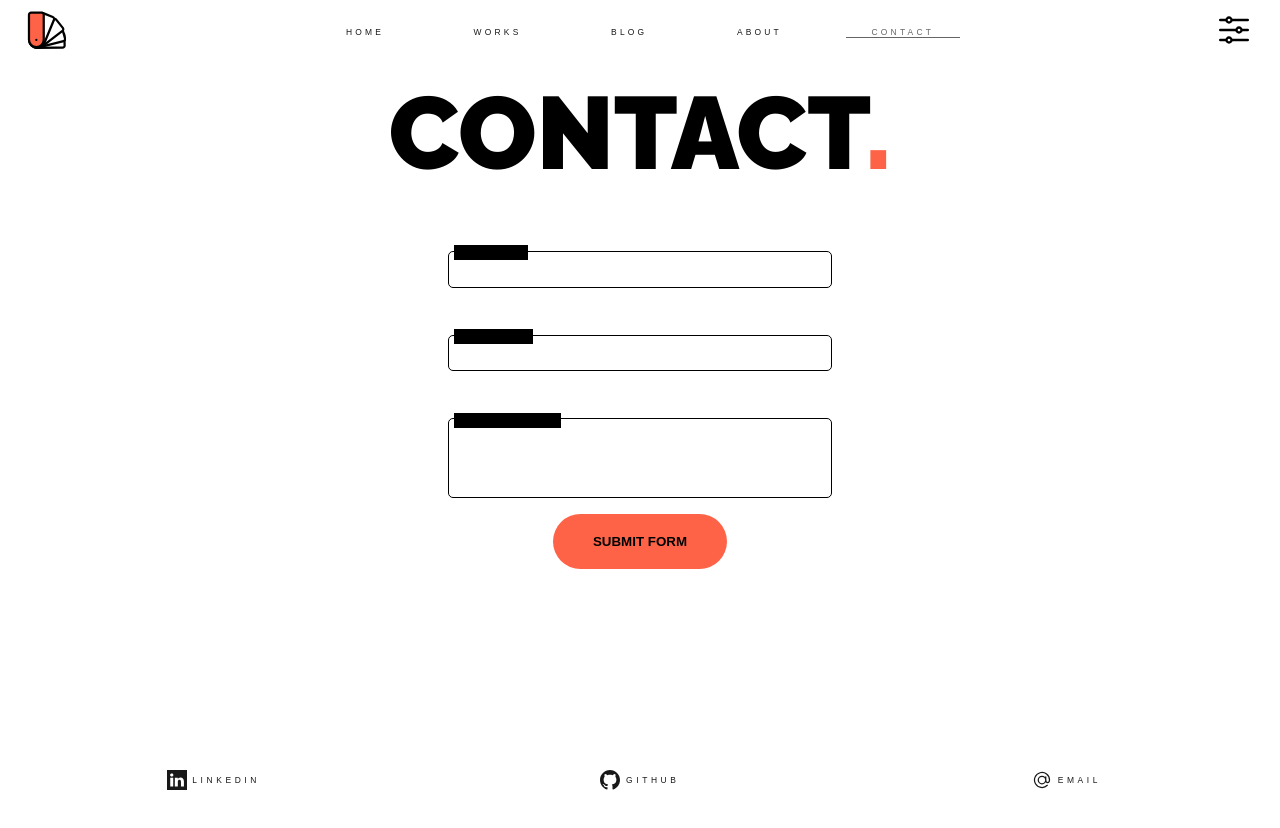
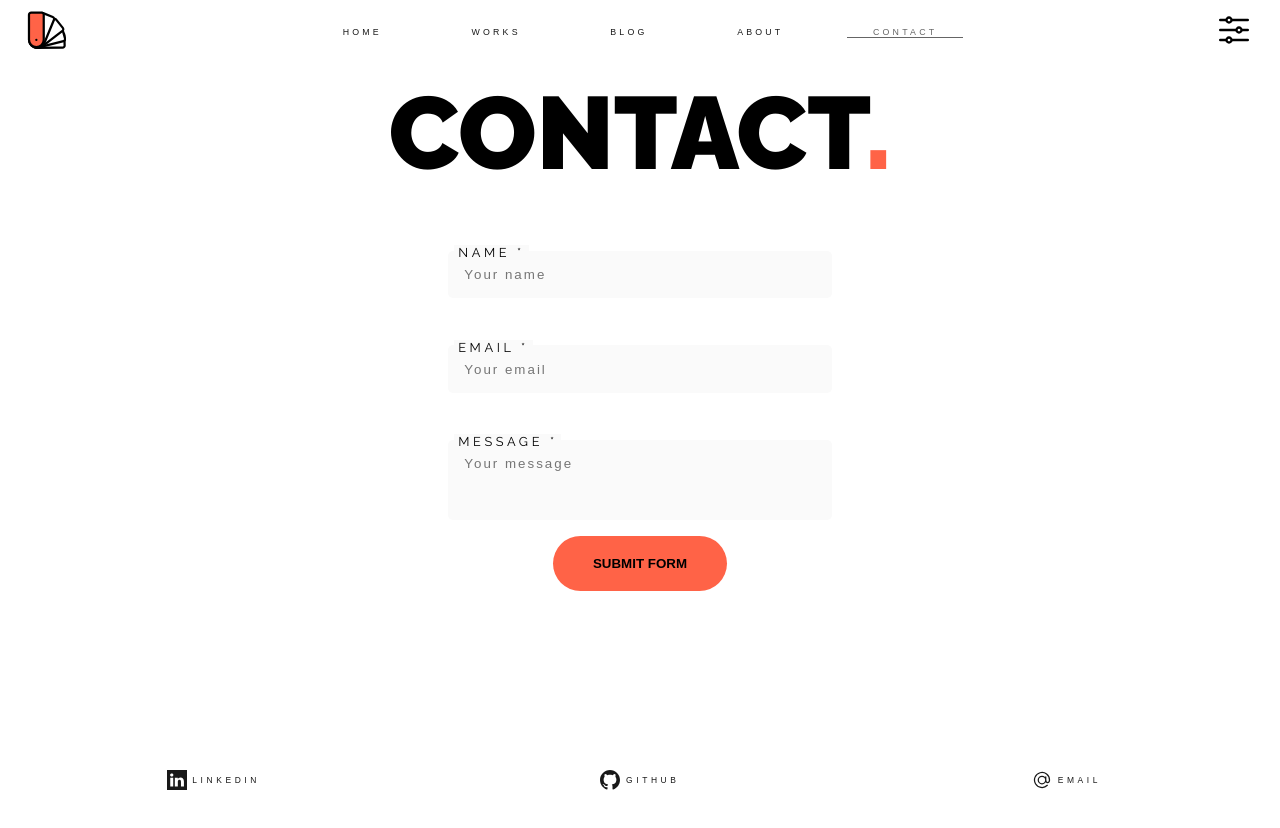
Before and after one commit to JonathanOHolmberg/portfolio, a Next.js app in the folder site/: page /contact in a window 1280 px wide. Shown: the top 828 px of the page. Built offline with nearby package versions, Linux system fonts and the light colour scheme; no server answers.

Commit message:
contactform styling and behavior

```diff
--- a/site/src/components/Contact/ContactForm.tsx
+++ b/site/src/components/Contact/ContactForm.tsx
@@ -23,11 +23,11 @@ const ContactForm = () => {
     <form action="https://api.web3forms.com/submit" method="POST">
       <input type="hidden" name="access_key" value={process.env.NEXT_PUBLIC_W3FORMS_ACCESS_KEY} />
       <label htmlFor="name">Name *</label>
-      <input type="text" name="name" value={formState.name} onChange={handleChange} required min={3} autoComplete="name" />
+      <input type="text" name="name" placeholder="Your name" value={formState.name} onChange={handleChange} required minLength={3} autoComplete="name" />
       <label htmlFor="email">Email *</label>
-      <input type="email" name="email" value={formState.email} onChange={handleChange} required autoComplete="email" />
+      <input type="email" name="email" placeholder="Your email" value={formState.email} onChange={handleChange} required autoComplete="email" />
       <label htmlFor="message">Message *</label>
-      <textarea name="message" value={formState.message} onChange={handleChange} required minLength={3} autoComplete="off" />
+      <textarea name="message" placeholder="Your message" value={formState.message} onChange={handleChange} required minLength={3} autoComplete="off" />
       <input type="hidden" name="redirect" value="http://localhost:3000/contact/success" />
       <button type="submit">Submit Form</button>
     </form>
--- a/site/src/styles/globals.css
+++ b/site/src/styles/globals.css
@@ -37,6 +37,7 @@ html {
 :root[data-theme="dark"] {
   color-scheme: dark;
   --c-bg: black;
+  --c-offbg: #17191e;
   --c-main: white;
   --c-glass: rgba(0,0,0, 0.6);
 }
@@ -44,6 +45,7 @@ html {
 :root[data-theme="light"] {
   color-scheme: light;
   --c-bg: white;
+  --c-offbg: #fafafa;
   --c-main: black;
   --c-glass: rgba(255,255,255, 0.6);
 }
@@ -236,7 +238,7 @@ nav > a {
   letter-spacing: 0.2rem;
   text-transform: uppercase;
   opacity: 0.9;
-  font-size: max(0.66vw, 0.4em);
+  font-size: max(0.66vw, 0.55em);
   color: inherit;
   text-decoration: none;
   border-bottom: 1px solid transparent;
@@ -257,7 +259,7 @@ nav > a[aria-disabled="true"] {
   cursor: unset;
 }
 
-@media (max-width: 500px) {
+@media (max-width: 450px) {
   nav > a[aria-disabled="true"] {
     display: none;
   }
@@ -358,6 +360,14 @@ button {
   background-color: var(--c-accent);
 }
 
+button:hover {
+  transform: scale(1.02);
+}
+
+button:active {
+  transform: scale(0.98);
+}
+
 footer {
   height: var(--footer-h);
   width: 100vw;
--- a/site/src/styles/pages/contact.css
+++ b/site/src/styles/pages/contact.css
@@ -22,22 +22,26 @@ form > div {
     position: relative;
 }
 
-label {
+label[for] {
     position: relative;
     top: 2em;
     left: 0.5em;
-    background-color: black;
+    background-color: var(--c-offbg);
     width: fit-content;
     padding: 0 0.3em;
     font-size: 0.8em;
-    font-weight: 800;
+    font-weight: 400;
+    color: var(--c-main);
 }
 
 input, textarea, select {
     max-width: 100%;
     border: 1px solid var(--c-main);
-    padding: 1em 0.5em 0.5em;
+    padding: 1em;
     border-radius: 5px;
+    font-family: '__Inter_36bd41', sans-serif;
+    font-weight: 200;
+    letter-spacing: 0.125rem;
 }
 
 select {
@@ -51,37 +55,15 @@ legend {
     font-weight: 800;
 }
 
-legend, label {
+legend, label[for] {
     text-transform: uppercase;
     letter-spacing: 0.225rem;
 }
 
 input, textarea {
-    border: 1px solid var(--c-main);
-}
+    border: 3px solid transparent;
+    background-color: var(--c-offbg);
 
-input:-ms-input-placeholder, input::-webkit-input-placeholder, textarea:-ms-input-placeholder, textarea::-webkit-input-placeholder {
-    border: 1px solid var(--c-main);
-}
-
-input:-internal-autofill-selected {
-    border: 1px solid greenyellow;
-}
-
-input:-internal-autofill-selected:focus, input:-internal-autofill-selected:active {
-    border: 1px solid greenyellow;
-}
-
-input:focus, textarea:focus, input:active, textarea:active {
-    border: 1px solid var(--c-main);
-}
-
-input:user-valid, textarea:user-valid, select:user-valid {
-    border: 1px solid greenyellow;
-}
-
-input:user-invalid, textarea:user-invalid, select:user-invalid {
-    border: 1px solid tomato;
 }
 
 textarea {
@@ -89,3 +71,12 @@ textarea {
     min-height: 10vh;
     width: 100%;
 }
+
+input[type=text]:focus-visible, textarea:focus-visible, input[type=email]:focus-visible {
+    border: 3px solid var(--c-main);
+    outline: none;
+}
+
+input[type=text]:user-invalid, textarea:user-invalid, input[type=email]:user-invalid {
+    border: 3px solid tomato;
+}
```
Also changed, not shown: site/src/app/contact/success/page.tsx (+15 -6 lines).
